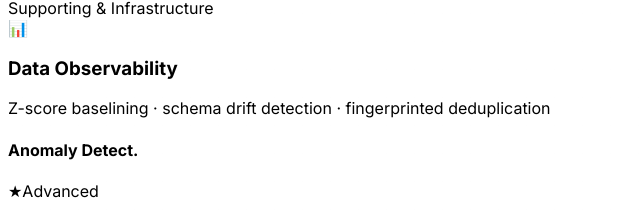
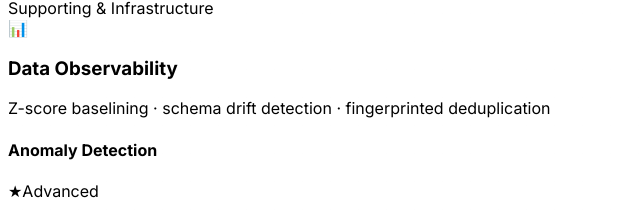
Before and after one commit to mrohitth/my-website, a React (Vite) app in the folder client/: page / in a window 1280 px wide. Shown: the part 8193-8416 px from the top of the page, without its empty margins (0-640 px from the left). Built offline with nearby package versions, Linux system fonts and the light colour scheme.

Commit message:
fix(skills): expand truncated "Anomaly Detect." to "Anomaly Detection"
Rebuild includes the corrected label in the Data Observability card.

```diff
--- a/client/src/data/portfolio.ts
+++ b/client/src/data/portfolio.ts
@@ -427,7 +427,7 @@ export const SKILL_DOMAINS: PipelineStage[] = [
     description: "Z-score baselining · schema drift detection · fingerprinted deduplication",
     accentClass: "border-l-4 border-l-emerald-400/60",
     tools: [
-      { name: "Anomaly Detect.", level: "Advanced", usage: "7-day rolling Z-score baselining, diurnal window analysis, fingerprinted alert deduplication", color: "text-emerald-400" },
+      { name: "Anomaly Detection", level: "Advanced", usage: "7-day rolling Z-score baselining, diurnal window analysis, fingerprinted alert deduplication", color: "text-emerald-400" },
       { name: "Schema Drift", level: "Advanced", usage: "Additive-only column propagation, backward-compatible schema contract validation", color: "text-teal-400" },
       { name: "Freshness SLA", level: "Intermediate", usage: "Watermark-bound batch completion tracking, breach escalation pipelines", color: "text-yellow-400" },
       { name: "Pandas", icon: "SiPython", level: "Intermediate", usage: "Z-score computation engines, rolling aggregation, custom baselining frameworks", color: "text-yellow-400" }
```
Also changed, not shown: 3 other files (tests, documents, lock files or other folders).
